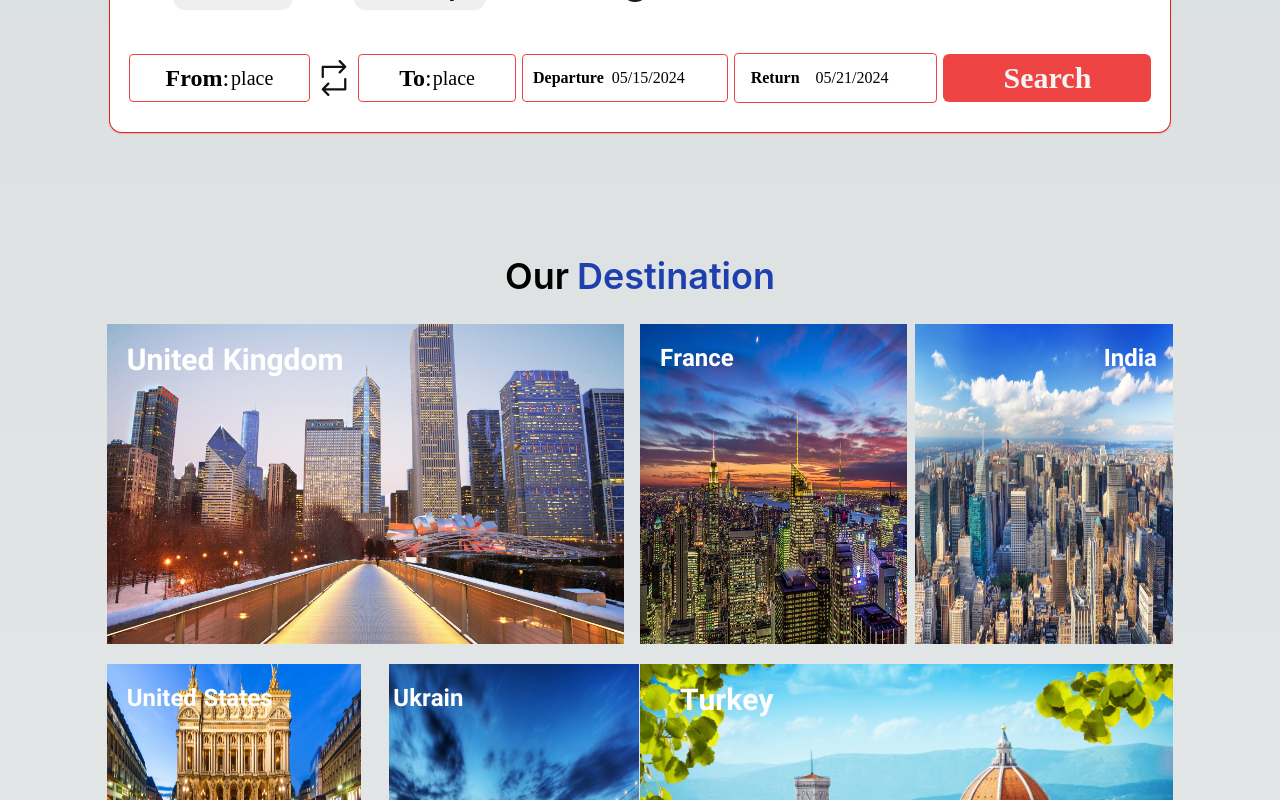
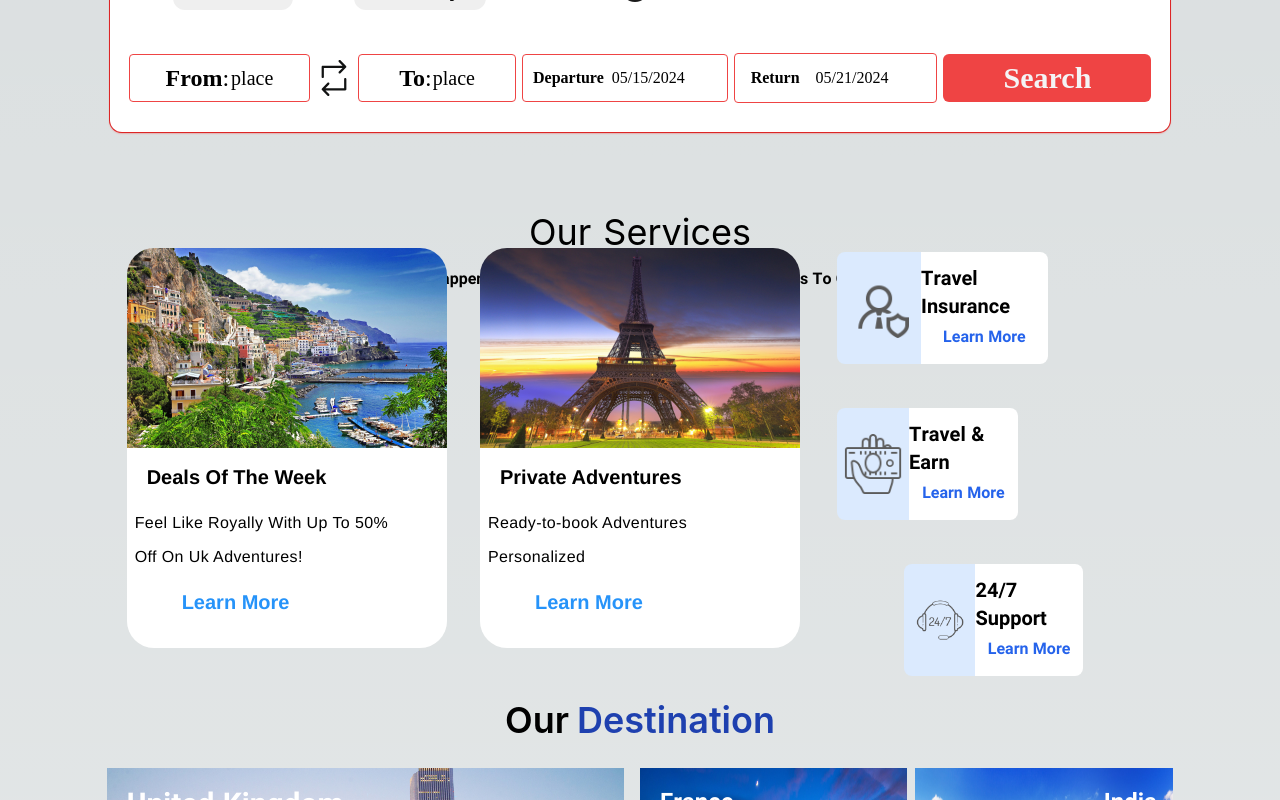
Before and after one commit to MrWebDeveloper20/kotok, a Next.js app: page / in a window 1280 px wide. Shown: the part 840-1640 px from the top of the page. Built offline with nearby package versions, Linux system fonts and the light colour scheme.

Commit message:
Update page.tsx

```diff
--- a/app/(front)/page.tsx
+++ b/app/(front)/page.tsx
@@ -22,7 +22,7 @@ export default function Home() {
         img="/images/banner1.png"
       />
       <Task />
-{/*       <OurServices /> */}
+      <OurServices />
       <Destination
         text1="Our"
         text2="Destination"
```
